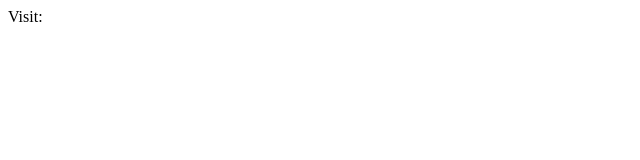
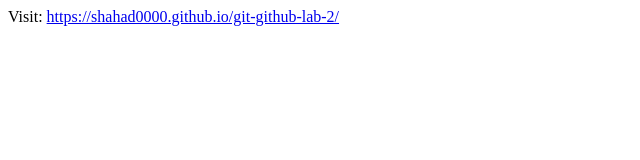
Before and after one commit to shahad0000/git-github-lab-2, a plain HTML site: page index.html in a window 1280 px wide. Shown: the whole page, without its empty margins (0-640 px from the left). Drawn offline with Linux system fonts and the light colour scheme.

Commit message:
added link to page

```diff
--- a/index.html
+++ b/index.html
@@ -6,6 +6,6 @@
     <title>Index</title>
 </head>
 <body>
-    Visit:
+    Visit: <a href=" https://shahad0000.github.io/git-github-lab-2/"> https://shahad0000.github.io/git-github-lab-2/</a>
 </body>
 </html>
```
Also changed, not shown: 1 other file.
